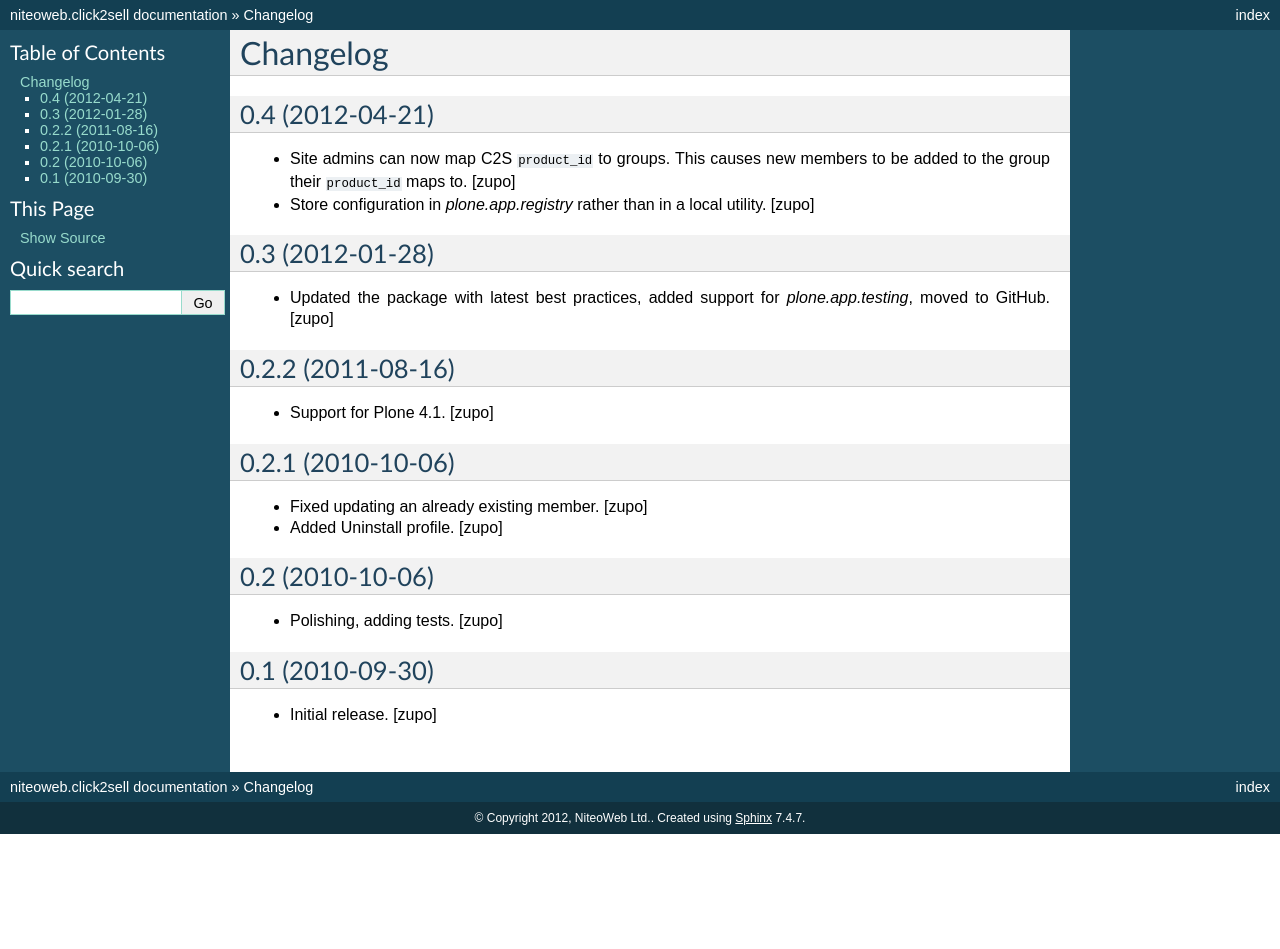
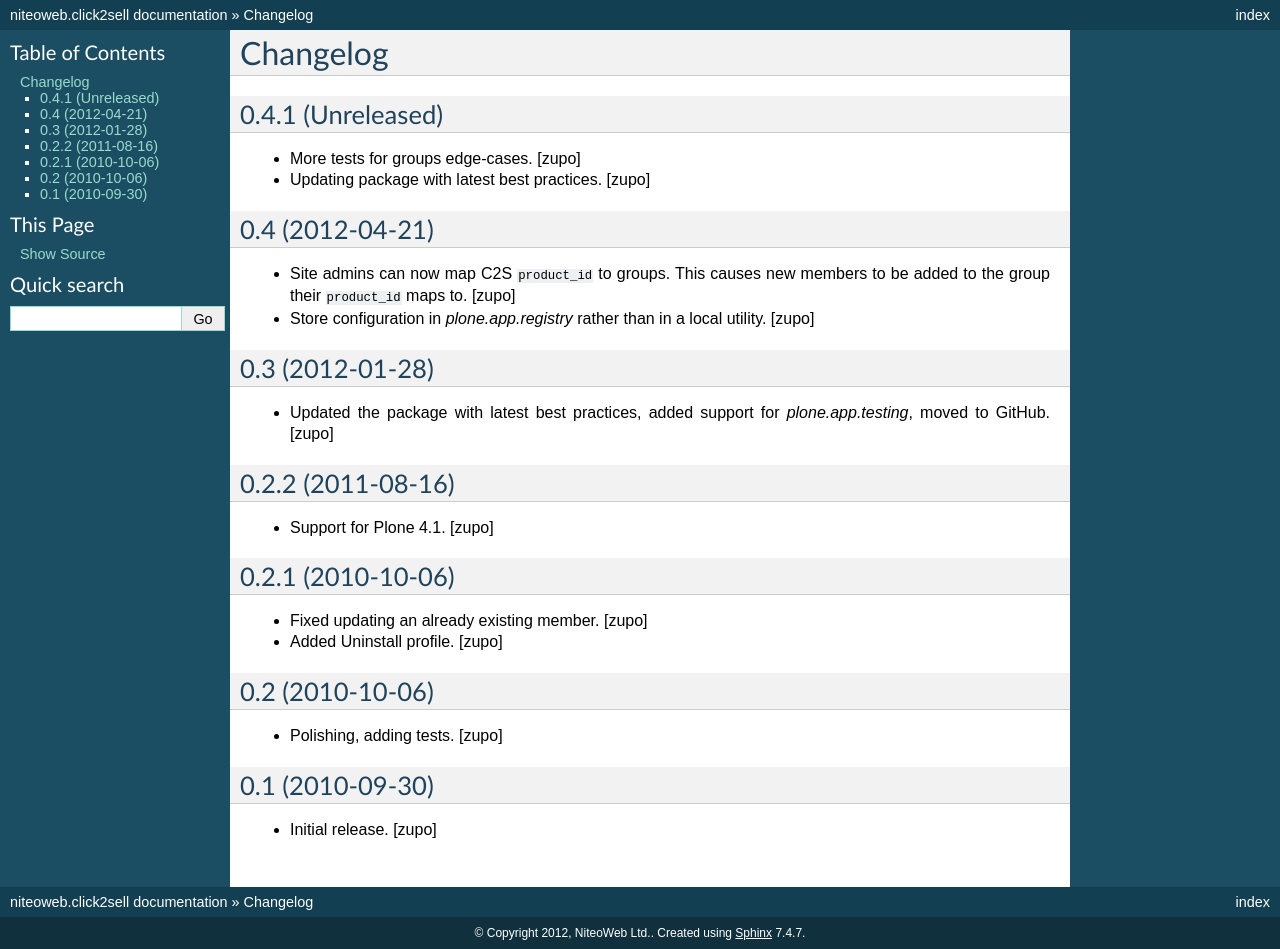
Before and after one commit to teamniteo/niteoweb.click2sell, a Sphinx documentation site: the page built from docs/HISTORY.rst, in a window 1280 px wide. Built offline with Sphinx 7.4.7, drawn with Linux system fonts in a browser that asks for light colours; pages that are not in the unit, such as notebooks, are missing from menus; before the commit the page ends 900 px from its top, so only the background shows below that.

Commit message:
updating to latest best practices

```diff
--- a/README.rst
+++ b/README.rst
@@ -9,6 +9,7 @@
 * `Source code @ GitHub <https://github.com/niteoweb/niteoweb.click2sell>`_
 * `Releases @ PyPI <http://pypi.python.org/pypi/niteoweb.click2sell>`_
 * `Documentation @ ReadTheDocs <http://readthedocs.org/docs/niteowebclick2sell>`_
+* `Continuous Integration @ Travis-CI <http://travis-ci.org/niteoweb/niteoweb.click2sell>`_
 
 
 How it works
--- a/development.cfg
+++ b/development.cfg
@@ -17,6 +17,7 @@
 
 eggs +=
 # development tools
+    niteoweb.click2sell [release]
     plone.reload
     Products.Clouseau
     Products.DocFinderTab
@@ -40,8 +41,8 @@
 [zopepy]
 recipe = zc.recipe.egg
 eggs = ${buildout:eggs}
+dependent-scripts = true
 interpreter = zopepy
-scripts = zopepy
 
 
 # ===============================================
--- a/docs/HISTORY.rst
+++ b/docs/HISTORY.rst
@@ -1,5 +1,15 @@
 Changelog
 =========
+
+0.4.1 (Unreleased)
+------------------
+
+- More tests for groups edge-cases.
+  [zupo]
+
+- Updating package with latest best practices.
+  [zupo]
+
 
 0.4 (2012-04-21)
 ----------------
@@ -10,6 +20,7 @@
 
 - Store configuration in `plone.app.registry` rather than in a local utility.
   [zupo]
+
 
 0.3 (2012-01-28)
 ----------------
--- a/docs/conf.py
+++ b/docs/conf.py
@@ -17,7 +17,7 @@
 
 # Add any Sphinx extension module names here, as strings. They can be
 # extensions coming with Sphinx (named 'sphinx.ext.*') or your custom ones.
-extensions = ['sphinx.ext.autodoc', 'sphinx.ext.doctest']
+extensions = ['sphinx.ext.autodoc', 'sphinx.ext.doctest', 'sphinx.ext.viewcode']
 
 # Add any paths that contain templates here, relative to this directory.
 templates_path = ['_templates']
```
Also changed, not shown: docs/LICENSE.rst (+8 -8 lines), docs/index.rst (+9 -5 lines), setup.py (+42 -37 lines), versions.cfg (+6 -5 lines), 1 other file.
